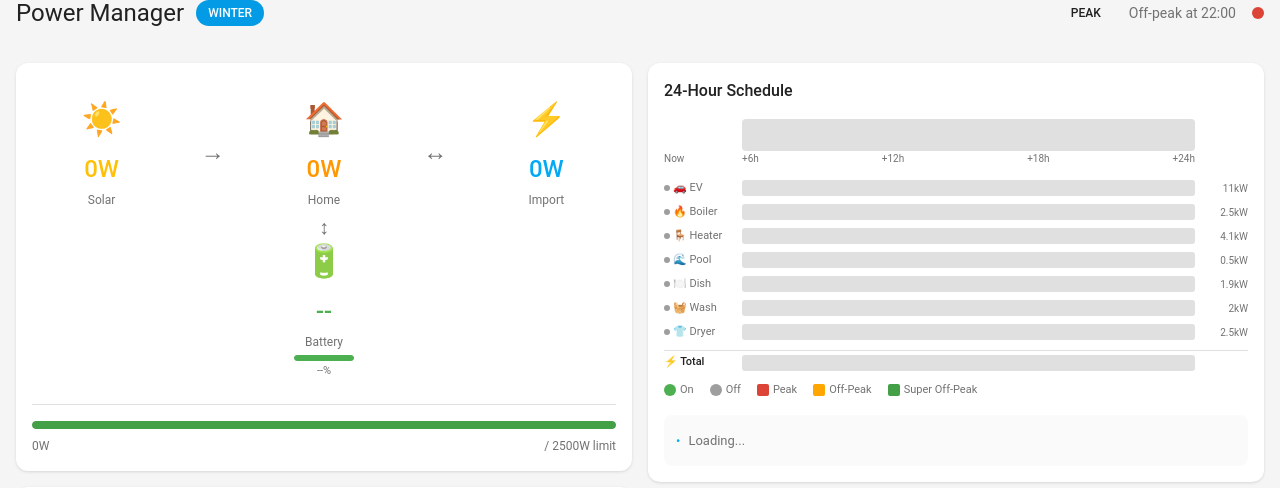
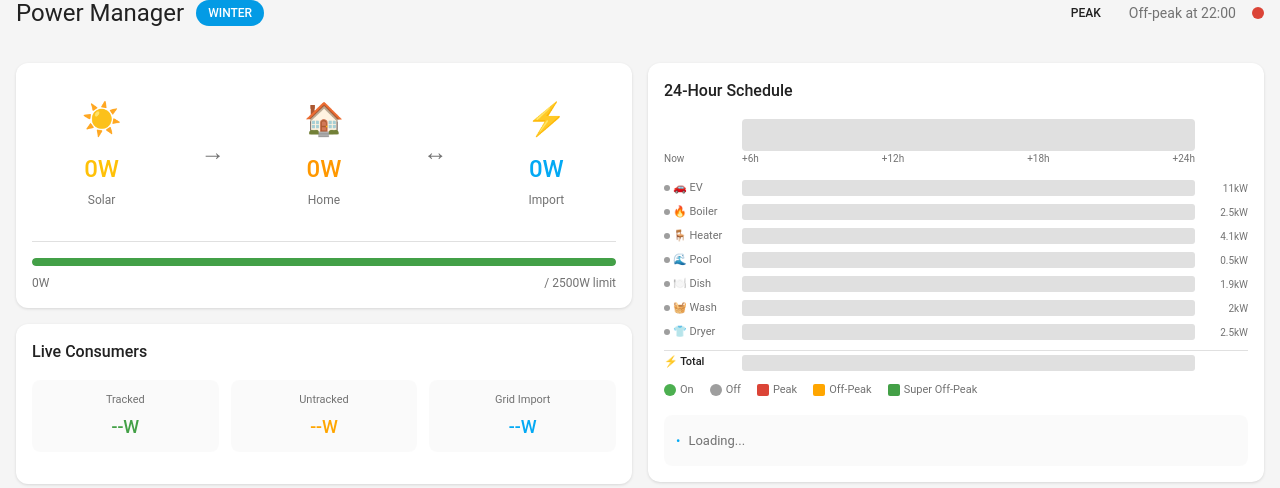
Before and after one commit to galletn/PowerManager, a FastAPI app: page / in a window 1280 px wide. Shown: the part 29-517 px from the top of the page. Run offline with FastAPI, Linux system fonts and the light colour scheme; parts of the project's set-up code (start-up, migrations or seed data) failed here and were passed over.

Commit message:
Fix battery dashboard: hide when no data, center layout
- Hide battery section by default, only show when SOE data available
- Center battery connector arrow below Home node
- Show "Idle" label when battery power near zero
- Handle null battery power gracefully (use 0 instead of null)

Co-Authored-By: Claude Opus 4.6 <noreply@anthropic.com>

```diff
--- a/dashboard/static/dashboard.js
+++ b/dashboard/static/dashboard.js
@@ -707,13 +707,19 @@ function updateDashboard(data) {
     }
 
     // Battery display
+    const batteryFlow = document.querySelector('.battery-flow');
     if (data.devices && data.devices.battery) {
         const bat = data.devices.battery;
-        const batPower = bat.power || 0;
+        const batPower = bat.power != null ? bat.power : 0;
         const batSoe = bat.soe;
         const batNode = document.querySelector('.power-node.battery');
         const batArrow = $('arrow-battery');
+        const hasBatteryData = bat.soe != null || bat.status !== 'unknown';
 
+        // Show/hide battery section based on data availability
+        if (batteryFlow) batteryFlow.style.display = hasBatteryData ? '' : 'none';
+
+        if (hasBatteryData) {
             // Power display: positive=discharging, negative=charging
             setTextIfExists('battery-power', formatWatts(Math.abs(batPower)));
 
@@ -727,7 +733,7 @@ function updateDashboard(data) {
                     batNode.classList.add('discharging');
                     setTextIfExists('battery-label', 'Discharging');
                 } else {
-                setTextIfExists('battery-label', 'Battery');
+                    setTextIfExists('battery-label', 'Idle');
                 }
             }
 
@@ -742,7 +748,7 @@ function updateDashboard(data) {
                     batArrow.classList.remove('flow-down');
                     batArrow.classList.add('flow-up');
                 } else {
-                batArrow.textContent = '↕';
+                    batArrow.textContent = '·';
                     batArrow.classList.remove('flow-down', 'flow-up');
                 }
             }
@@ -758,6 +764,10 @@ function updateDashboard(data) {
                 }
                 setTextIfExists('battery-soe-text', `${Math.round(batSoe)}%`);
             }
+        }
+    } else {
+        // No battery data at all - hide the section
+        if (batteryFlow) batteryFlow.style.display = 'none';
     }
 
     // Power bar - use current tariff's limit
--- a/dashboard/static/style.css
+++ b/dashboard/static/style.css
@@ -199,7 +199,6 @@ h2 {
     display: flex;
     flex-direction: column;
     align-items: center;
-    margin-top: -8px;
     padding-bottom: 8px;
 }
 
@@ -207,6 +206,8 @@ h2 {
     font-size: 20px;
     color: var(--ha-text-secondary);
     line-height: 1;
+    text-align: center;
+    width: 100%;
 }
 
 .power-node.battery .node-value { color: #4caf50; }
--- a/dashboard/templates/dashboard.html
+++ b/dashboard/templates/dashboard.html
@@ -54,8 +54,8 @@
                             <div class="node-label" id="grid-direction">Import</div>
                         </div>
                     </div>
-                    <!-- Battery node below Home (T-shape) -->
-                    <div class="battery-flow">
+                    <!-- Battery node below Home (T-shape, hidden until data available) -->
+                    <div class="battery-flow" style="display:none">
                         <div class="battery-connector">
                             <div class="arrow battery-arrow" id="arrow-battery">↕</div>
                         </div>
--- a/power-manager-addon/dashboard-ingress.html
+++ b/power-manager-addon/dashboard-ingress.html
@@ -52,8 +52,8 @@
                             <div class="node-label" id="grid-direction">Import</div>
                         </div>
                     </div>
-                    <!-- Battery node below Home (T-shape) -->
-                    <div class="battery-flow">
+                    <!-- Battery node below Home (T-shape, hidden until data available) -->
+                    <div class="battery-flow" style="display:none">
                         <div class="battery-connector">
                             <div class="arrow battery-arrow" id="arrow-battery">↕</div>
                         </div>
```
Lines whose indentation alone changed are shown as unchanged.
